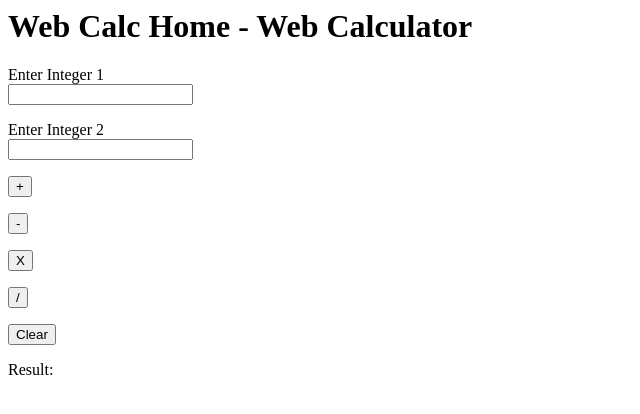
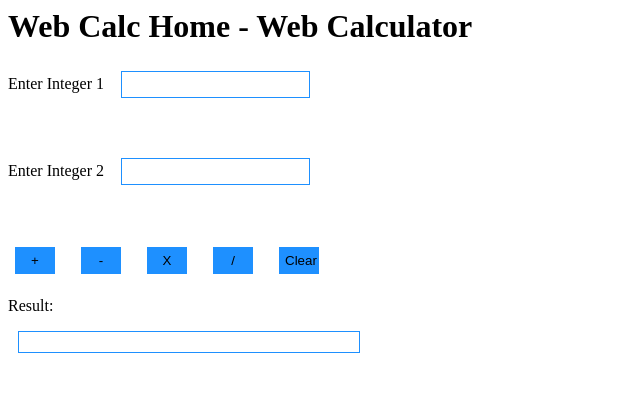
Before and after one commit to connor-mcnaboe/Web-Calculator, a Flask app: page / in a window 1280 px wide. Shown: the top 414 px of the page, without its empty margins (0-640 px from the left). Run offline with Flask 2, Linux system fonts and the light colour scheme.

Commit message:
Modified: css styling

```diff
--- a/app/templates/index.html
+++ b/app/templates/index.html
@@ -1,23 +1,50 @@
 <html>
-
+    <style>
+    .intfield {
+        background-color: white;
+        color: black;
+        border: 1px solid DodgerBlue;
+        text-align: center;
+        margin: 5px;
+        padding: 5px;
+      }
+      .operator {
+        background-color: DodgerBlue;
+        color: black;
+        border: 1px solid DodgerBlue;
+        margin: 7px;
+        padding: 5px;
+        width: 40px;
+      }
+      .result {
+        width: 320px;
+        padding: 10px;
+        border: 1px solid dodgerblue;
+        margin: 10px;
+      }
+    </style>
     <form action="" method="post" novalidate>
         {{ form.hidden_tag() }}
         <h1>{{ title }} - Web Calculator</h1>
 
         <p>
-            {{ form.integer1.label }}<br>
-            {{ form.integer1(size=32) }}
+            {{ form.integer1.label }} &nbsp;
+            {{ form.integer1(size=32, class="intfield") }}
         </p>
+        <br>
         <p>
-            {{ form.integer2.label }}<br>
-            {{ form.integer2(size=32) }}
+            {{ form.integer2.label }} &nbsp;
+            {{ form.integer2(size=32, class="intfield") }}
         </p>
-        <p>{{ form.add() }}</p>
-        <p>{{ form.subtract() }}</p>
-        <p>{{ form.multiply() }}</p>
-        <p>{{ form.divide() }}</p>
-        <p>{{ form.clear() }}</p>
+        <br>
+        <p>{{ form.add(class="operator") }} &nbsp;
+           {{ form.subtract(class="operator") }} &nbsp;
+           {{ form.multiply(class="operator") }} &nbsp;
+           {{ form.divide(class="operator") }} &nbsp;
+           {{ form.clear(class="operator") }}</p>
 
     </form>
-    <p>Result: {{ answer }}</p>
+    <p>Result: <br>
+        <div class="result"> {{ answer }}</div>
+    </p>
 </html>
```
